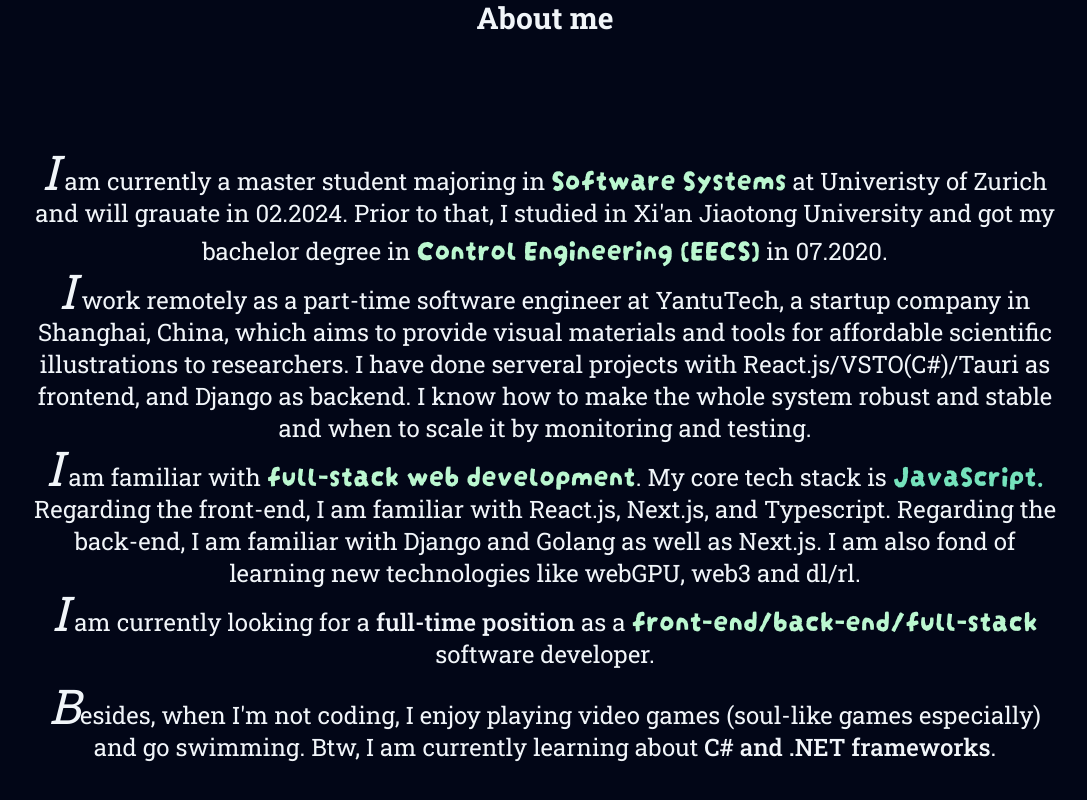
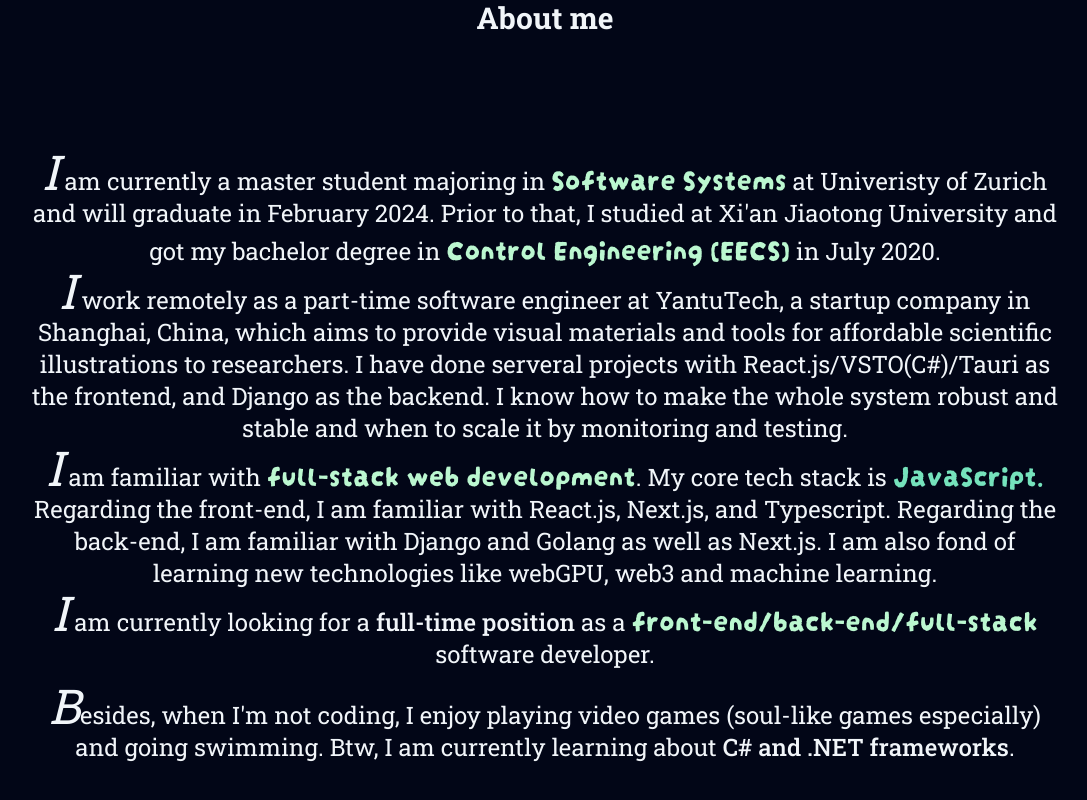
Before and after one commit to SyLi9527/my-portfolio, a Next.js app: page / in a window 1280 px wide. Shown: the part 1036-1836 px from the top of the page, without its empty margins (95-1182 px from the left). Built offline with nearby package versions, Linux system fonts and the light colour scheme.

Commit message:
fix: fix typo

```diff
--- a/components/about.tsx
+++ b/components/about.tsx
@@ -68,11 +68,11 @@ export default function About() {
       <h1 className="mb-28 text-3xl font-bold">About me</h1>
       <p className="text-md mb-3 sm:text-lg md:text-xl lg:text-2xl">
         <span className="text-3xl italic sm:text-4xl md:text-5xl">I</span> am currently a master student majoring in{" "}
-        <span className="font-darumadrop text-3xl font-medium text-green-200">Software Systems</span> at Univeristy of Zurich and will grauate in 02.2024. Prior to that, I studied in
-        Xi&apos;an Jiaotong University and got my bachelor degree in <span className="font-darumadrop text-3xl font-medium text-green-200">Control Engineering (EECS)</span> in 07.2020.
+        <span className="font-darumadrop text-3xl font-medium text-green-200">Software Systems</span> at Univeristy of Zurich and will graduate in February 2024. Prior to that, I studied at
+        Xi&apos;an Jiaotong University and got my bachelor degree in <span className="font-darumadrop text-3xl font-medium text-green-200">Control Engineering (EECS)</span> in July 2020.
         <br />
         <span className="text-3xl italic sm:text-4xl md:text-5xl">I</span> work remotely as a part-time software engineer at YantuTech, a startup company in Shanghai, China, which aims to provide visual materials and tools for affordable scientific illustrations to researchers.
-        <span>{" "}I have done serveral projects with React.js/VSTO(C#)/Tauri as frontend, and Django as backend. I know how to make the whole system robust and stable and when to scale it by monitoring and testing.</span>
+        <span>{" "}I have done serveral projects with React.js/VSTO(C#)/Tauri as the frontend, and Django as the backend. I know how to make the whole system robust and stable and when to scale it by monitoring and testing.</span>
         <br />
         <span className="text-3xl italic sm:text-4xl md:text-5xl">I</span> am familiar with{" "}
         <span className="font-darumadrop text-3xl font-medium text-green-200">full-stack web development</span>.{" "}
@@ -84,7 +84,7 @@ export default function About() {
         <span>
           Regarding the back-end, I am familiar with Django and Golang as well as Next.js.{" "}
         </span>
-        I am also fond of learning new technologies like webGPU, web3 and dl/rl.
+        I am also fond of learning new technologies like webGPU, web3 and machine learning.
         <br />
         <span className="text-3xl italic sm:text-4xl md:text-5xl">I</span> am currently looking for a{" "}
         <span className="font-medium">full-time position</span> as a <span className="font-darumadrop text-3xl font-medium text-green-200">front-end/back-end/full-stack</span> software
@@ -93,7 +93,7 @@ export default function About() {
 
       <p className="text-2xl">
         <span className="text-3xl italic sm:text-4xl md:text-5xl">B</span>esides,<span> when I&apos;m not coding</span>, I enjoy playing
-        video games (soul-like games especially) and go swimming. Btw, I am currently
+        video games (soul-like games especially) and going swimming. Btw, I am currently
         learning about{" "}
         <span className="font-medium">C# and .NET frameworks</span>.
       </p>
```
